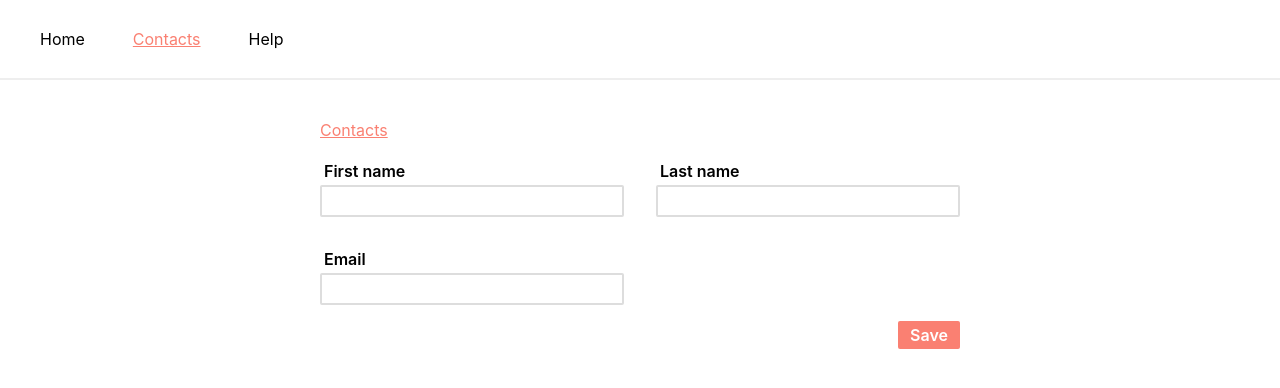
After one commit to DennisBuijs/symfony-hex, a Symfony app: template src/templates/contact/edit.html.twig in a window 1280 px wide. The commit adds this page. Shown: the top 388 px of the page. Run offline with Twig, Linux system fonts and the light colour scheme; the template is opened without the code that fills it, so the values that code supplies are empty; some libraries are stand-ins or nearby versions.

Commit message:
feat: add update contact

```diff
--- a/src/src/Domain/Contact/ContactRepository.php
+++ b/src/src/Domain/Contact/ContactRepository.php
@@ -6,4 +6,5 @@ interface ContactRepository
 {
     public function find(string $id): Contact;
     public function findAll(): ContactCollection;
+    public function update(string $id, Contact $contact): void;
 }
--- a/src/templates/base.html.twig
+++ b/src/templates/base.html.twig
@@ -60,6 +60,20 @@
                 left: 25vw;
                 padding-top: 40px;
             }
+
+            input {
+                width: 100%;
+                font-family: inherit;
+                padding: 4px;
+                font-size: inherit;
+                border-radius: 2px;
+                border: 2px solid #ddd;
+            }
+
+            .label {
+                margin-bottom: 4px;
+                margin-left: 4px;
+            }
         </style>
 
         {% block stylesheets %}{% endblock %}
--- a/src/templates/contact/detail.html.twig
+++ b/src/templates/contact/detail.html.twig
@@ -27,7 +27,7 @@
 
 {% block body %}
     <div class="actions">
-        <button>Edit</button>
+        <form method="get" action="{{ path('contact_edit', { id: contact.id }) }}"><button type="submit">Edit</button></form>
     </div>
     <div class="contact-details">
         <div class="detail">
--- /dev/null
+++ b/src/templates/contact/edit.html.twig
@@ -0,0 +1,53 @@
+{% extends "base.html.twig" %}
+
+{% block stylesheets %}
+<style>
+    .actions {
+        margin-top: 16px;
+        text-align: right;
+    }
+
+    .label {
+        font-weight: 600;
+    }
+
+    .contact-details {
+        display: grid;
+        grid-template-columns: 1fr 1fr;
+        gap: 32px;
+    }
+</style>
+{% endblock %}
+
+{% block breadcrumbs %}
+    <a href="{{ path('contact_list') }}">Contacts</a>
+{% endblock %}
+
+{% block header %}
+    {{ contact.firstName }} {{ contact.lastName }}
+{% endblock %}
+
+{% block body %}
+<form action="{{ path('contact_edit_post', { id: contact.id }) }}" method="post">
+    <div class="contact-details">
+        <div class="form-input">
+            <div class="label">First name</div>
+            <input type="text" value="{{ contact.firstName }}" name="firstName">
+        </div>
+
+        <div class="form-input">
+            <div class="label">Last name</div>
+            <input type="text" value="{{ contact.lastName }}" name="lastName">
+        </div>
+
+        <div class="detail">
+            <div class="label">Email</div>
+            <input type="text" value="{{ contact.email }}" name="email">
+        </div>
+    </div>
+
+    <div class="actions">
+        <button>Save</button>
+    </div>
+</form>
+{% endblock %}
```
Also changed, not shown: src/src/Controller/Web/ContactController.php (+25 -0 lines), src/src/Domain/Contact/ContactManagementService.php (+9 -0 lines), src/src/Infrastructure/Contact/MemoryContactRepository.php (+25 -18 lines).
